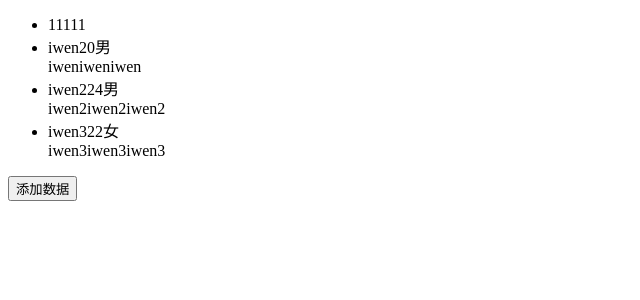
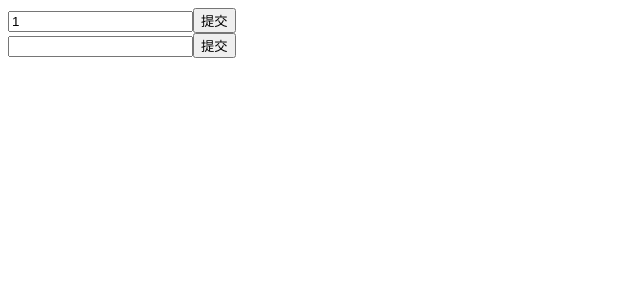
Before and after one commit to yanzhiqing/react-learn-demo, a React (Create React App) app: page / in a window 1280 px wide. Shown: the top 300 px of the page, without its empty margins (0-640 px from the left). Built offline with nearby package versions, Linux system fonts and the light colour scheme.

Commit message:
受控和非受控组件

```diff
--- /dev/null
+++ b/src/FormDemo.jsx
@@ -0,0 +1,34 @@
+import React from "react";
+
+export default class FormDemo extends React.Component {
+  constructor() {
+    super();
+    this.state = {
+      value:"1"
+    };
+  }
+
+  handleSubmit=(e)=>{
+    e.preventDefault()
+    console.log(this.state.value)
+  }
+
+  onChangeHandle=(e)=>{
+
+    this.setState({
+      value:e.target.value
+    })
+  }
+
+  render() {
+    return (
+      <div>
+        <form onSubmit={this.handleSubmit}>
+          <input type="text" value={this.state.value} onChange={this.onChangeHandle}/>
+          <input type="submit" value="提交"></input>
+        </form>
+
+      </div>
+      );
+  }
+}
--- /dev/null
+++ b/src/RefsAndDOM.jsx
@@ -0,0 +1,22 @@
+import React from "react";
+
+export default class RefsAndDOM extends React.Component{
+  constructor(){
+    super();
+    this.HelloDiv=React.createRef();
+  }
+  componentDidMount(){
+    console.log(this.HelloDiv.current);
+    this.HelloDiv.current.style.color="red"
+  }
+  render(){
+    return(
+      <div>
+        RefsAndDOM
+        <div ref={this.HelloDiv}>
+          Hello
+        </div>
+      </div>
+    )
+  }
+}
--- /dev/null
+++ b/src/RefsForm.jsx
@@ -0,0 +1,21 @@
+import React from "react";
+
+export default class RefsForm extends React.Component{
+
+  constructor(){
+    super();
+    this.userName=React.createRef();
+  }
+
+  clickHandler=()=>{
+    console.log(this.userName.current.value)
+  }
+  render(){
+    return (
+      <div>
+        <input type="text" ref={this.userName}/>
+        <button onClick={this.clickHandler}>提交</button>
+      </div>
+    )
+  }
+}
--- a/src/app.jsx
+++ b/src/app.jsx
@@ -5,8 +5,10 @@ import React, { Component } from "react";
 // import ComponentLife from "./ComponentLife";
 // import SetStateDemo from "./setStateDemo";
 // import IfDemo from "./ifDemo";
-import KeyDemo from "./KeyDemo";
-
+// import KeyDemo from "./KeyDemo";
+import FormDemo from "./FormDemo";
+// import RefsAndDOM from "./RefsAndDOM";
+import RefsForm from "./RefsForm";
 // 用类的形式创建组件，Hook形式
 class App extends React.Component{
   constructor(){
@@ -43,7 +45,14 @@ class App extends React.Component{
 
         {/* <IfDemo/> */}
 
-        <KeyDemo/>
+        {/* <KeyDemo/> */}
+
+        <FormDemo/>
+
+        {/* <RefsAndDOM/> */}
+
+        <RefsForm/>
+
       </div>
     )
 
```
Also changed, not shown: 1 other file (tests, documents, lock files or other folders).
